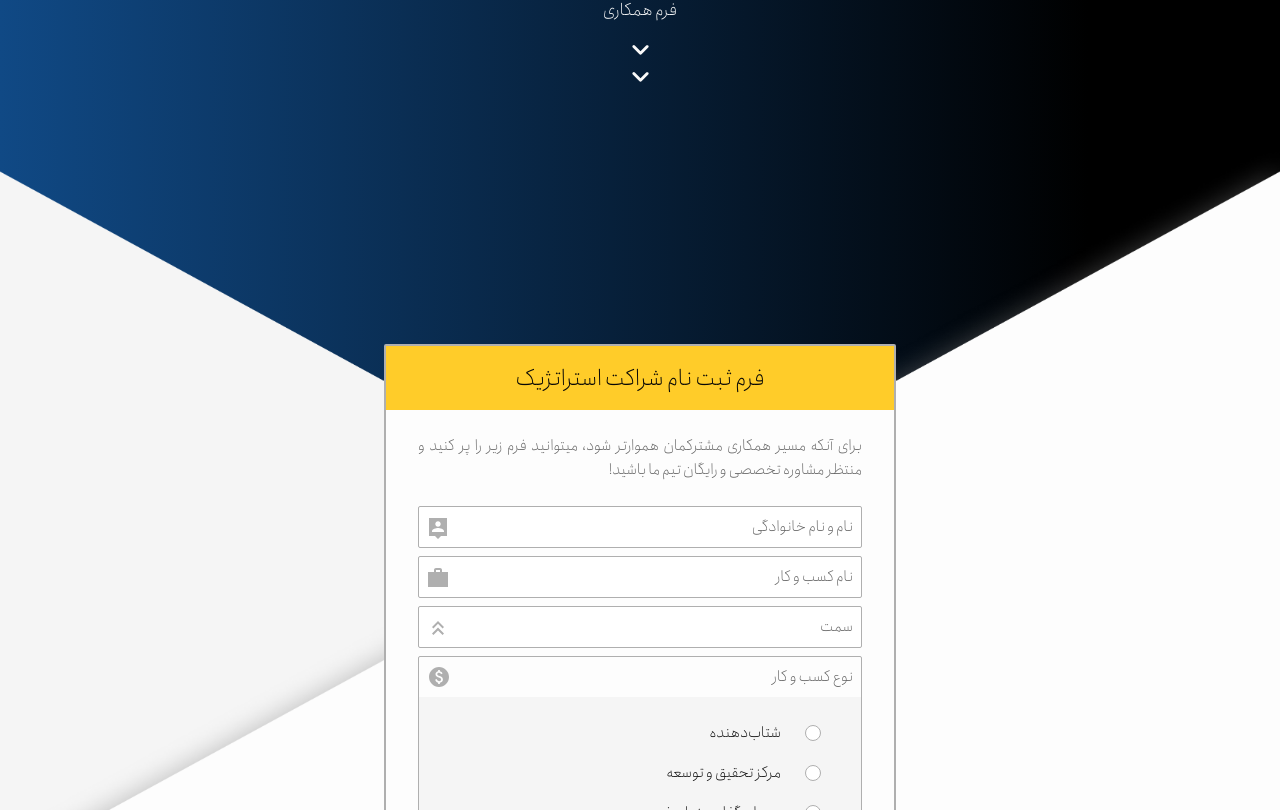
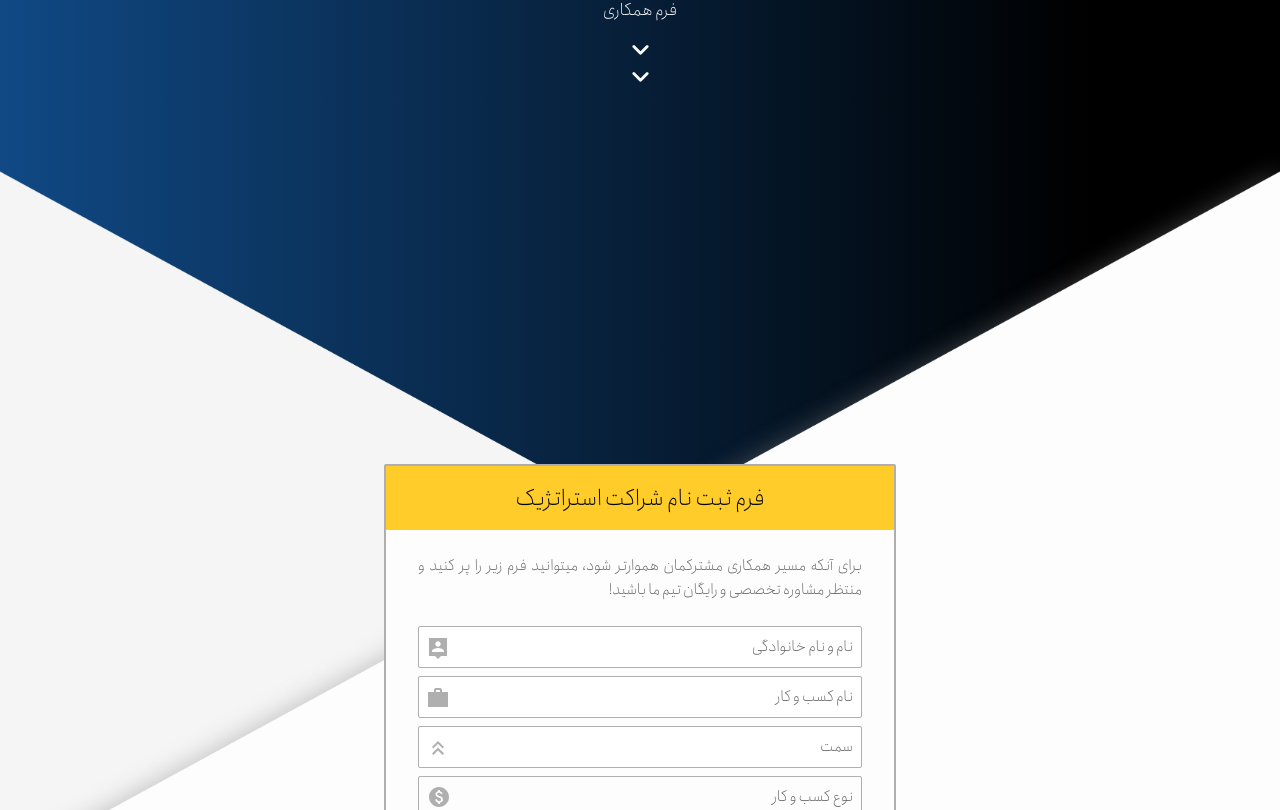
Before and after one commit to MaryamTaslimi/de-front, a Next.js app: page /partnership in a window 1280 px wide. Shown: the part 2190-3000 px from the top of the page. Built offline with nearby package versions, Linux system fonts and the light colour scheme; what tailwindcss-rtl would draw is missing.

Commit message:
all responsive done:)

```diff
--- a/components/Partnership/PartnershipFormContainer.js
+++ b/components/Partnership/PartnershipFormContainer.js
@@ -5,7 +5,7 @@ import InvestorForm from "../Investor/InvestorForm";
 export default function PartnershipFormContainer() {
     return (
         <div>
-            <div className = {styles.formContainer + " hidden min-h-[130vh] md:flex items-end justify-center pb-24"}>
+            <div className = {styles.formContainer + " hidden min-h-[145vh] md:flex items-end justify-center pb-24"}>
                 <div className = {" flex flex-row justify-between items-center gap-8"}>
                     <PartnershipForm/>
                 </div>
--- a/components/Startup/StartupFormContainer.js
+++ b/components/Startup/StartupFormContainer.js
@@ -5,7 +5,7 @@ import PartnershipForm from "../Partnership/PartnershipForm";
 export default function StartupFormContainer() {
     return (
         <div>
-            <div className = {styles.formContainer + " hidden min-h-[130vh] md:flex items-end justify-center pb-24"}>
+            <div className = {styles.formContainer + " hidden min-h-[135vh] md:flex items-end justify-center pb-24"}>
                 <div className = {" flex flex-row justify-between items-center gap-8"}>
                     <StartupForm/>
                 </div>
```
